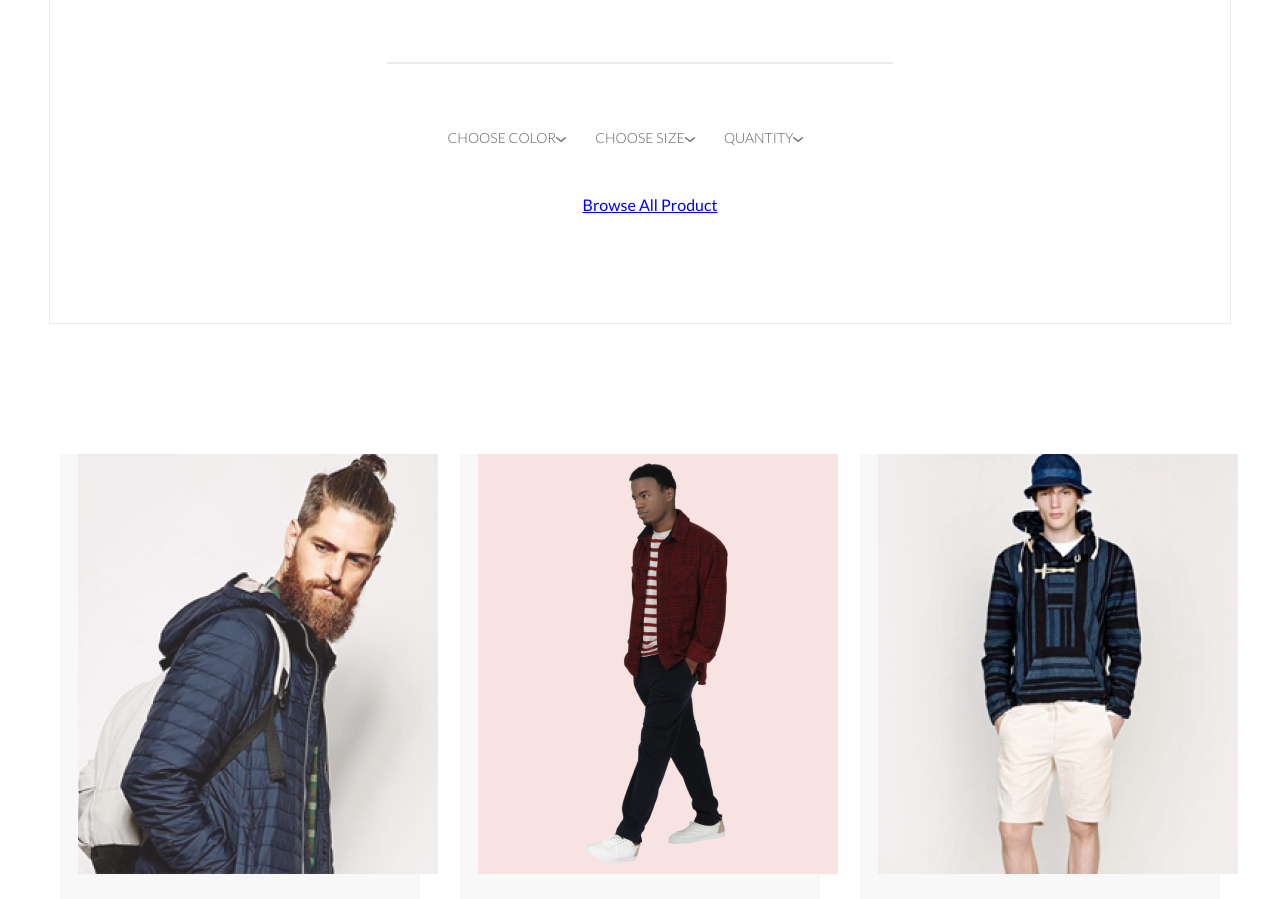
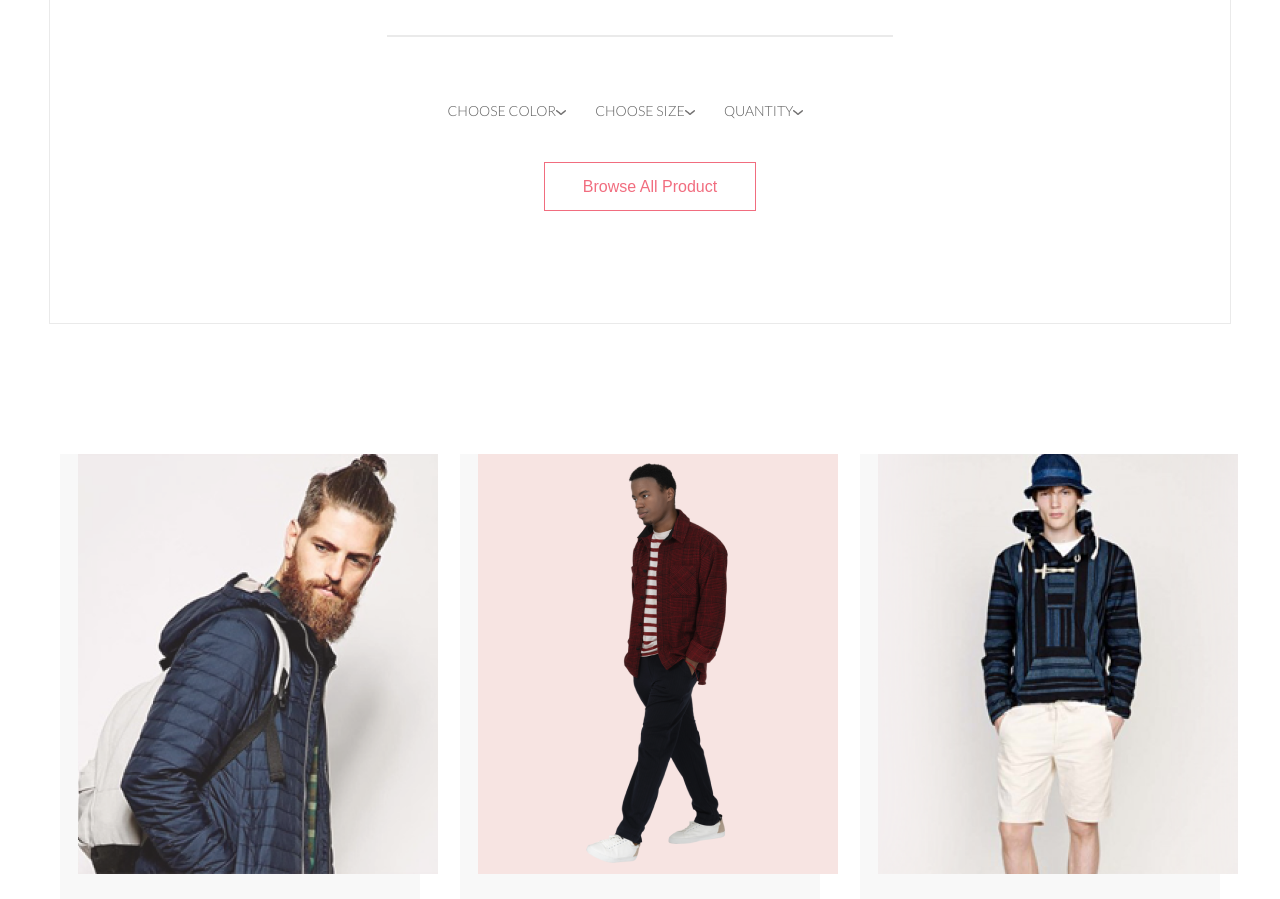
Before and after one commit to torn1111/proflayout, a plain HTML site: page Product.html in a window 1280 px wide. Shown: the part 1219-2118 px from the top of the page. Drawn offline with Linux system fonts and the light colour scheme.

Commit message:
sass correction

```diff
--- a/CSS/style.scss
+++ b/CSS/style.scss
@@ -613,7 +613,7 @@ h1 {
 
     }
 }
-.prv_b:hover, .nxt_b:hover, .btn__slider:hover{
+.prv_b:hover, .nxt_b:hover, .Prodlist__slider__btn:hover {
     opacity:.6;
 }
 .overlay {
@@ -688,6 +688,26 @@ h1 {
         line-height: 29px;
         color: rgba(241, 109, 127, 1);
     }
+    & button{
+        margin-top: 43px;
+        margin-bottom: 95px;
+        font-weight: 400;
+        font-size: 16px;
+        Line-height: 19px;
+        color: rgba(241, 109, 127, 1);
+        border: rgba(241, 109, 127, 1) solid 1px;
+        background-color:rgba(255, 255, 255, 1);
+        text-align: center;
+        padding: 14px 38px;
+               & a {
+                text-decoration: none;
+                color: rgba(241, 109, 127, 1);
+               }
+               &:hover {
+                background-color: #F16D7F;
+                color: rgba(255, 255, 255, 1);
+               }
+            }
 }
 .hr_wom1{
     border: rgba(239, 91, 112, 1) solid 3px;
--- a/Product.html
+++ b/Product.html
@@ -96,8 +96,9 @@
         </div>
 
         <div class="container centr">
-            <div class="products__button" style="margin-top:49px; margin-bottom: 65px;"><span><a
-                        href="/catalog.html">Browse All Product</a></span></div>
+            <form action="/catalog.html">
+                <button>Browse All Product</button>
+            </form>
         </div>
     </main>
 
```
Also changed, not shown: CSS/style.css, 1 other file.
